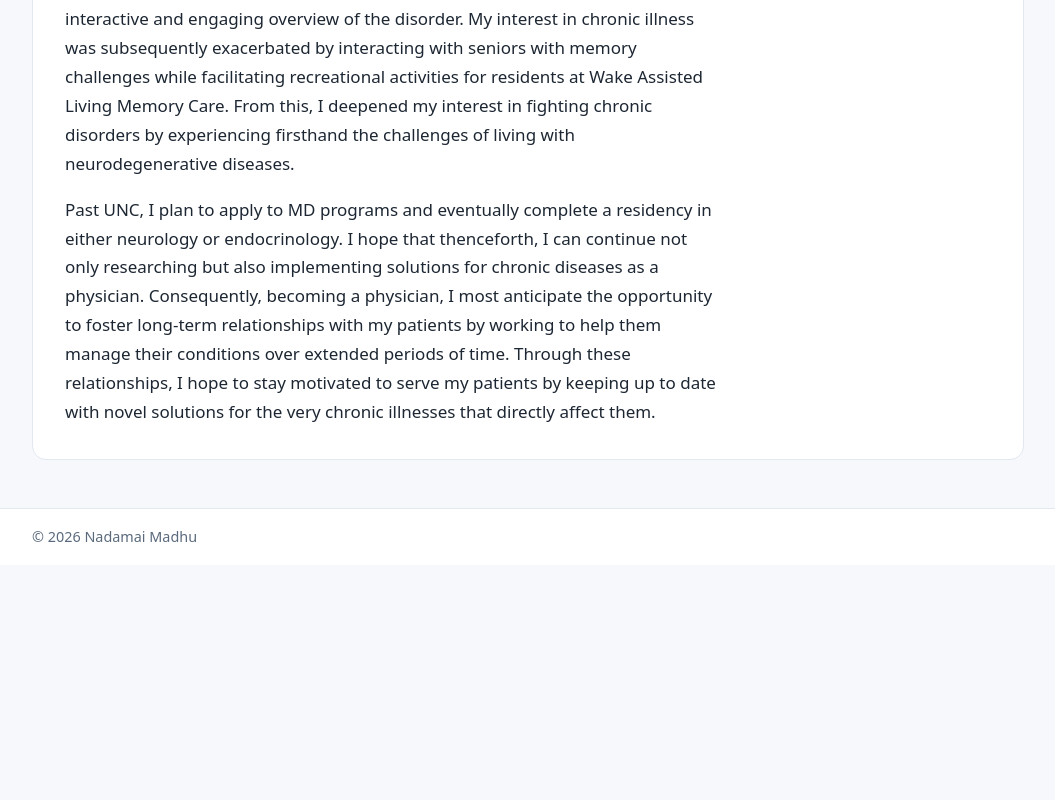
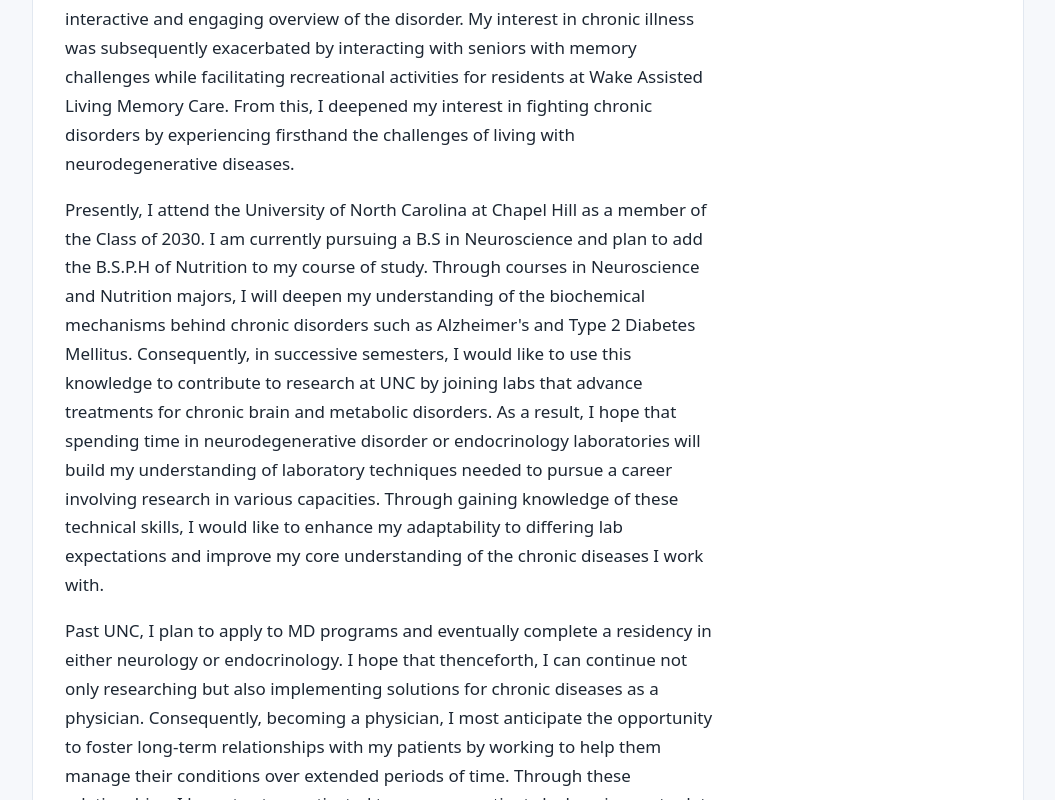
Before and after one commit to nadamaimadhu/nadamaimadhu.github.io, a plain HTML site: page index.html in a window 1280 px wide. Shown: the part 644-1444 px from the top of the page, without its empty margins (112-1167 px from the left). Before the commit the page ends 1209 px from the top, so only its background shows below. Drawn offline with Linux system fonts and the light colour scheme.

Commit message:
change 11

```diff
--- a/index.html
+++ b/index.html
@@ -30,7 +30,7 @@
 
             <p>The onset of an aneurysm in a family friend, through the strain on their family caused by its rupture, initiated my nascent interest in neurological disorders. Learning about treatment methods, such as endovascular coiling, subsequently catalyzed my attraction to the medical field by way of their ingenuity. Consequently, I chose to pursue a medical-centric education by joining my North Carolina high school’s Medical Bio-Science Academy. I was thereafter exposed to the etiology of chronic disorders such as Diabetes and Alzheimer's by taking courses in Health Science that taught overviews of organ systems and their respective disorders. By way of this, I became aware of the significance of early intervention for chronic disorders by learning that fighting them early on slowed disease progression. Thusly, I had the opportunity to present to elementary school students in Raleigh about the implications of Type 2 Diabetes through an interactive and engaging overview of the disorder. My interest in chronic illness was subsequently exacerbated by interacting with seniors with memory challenges while facilitating recreational activities for residents at Wake Assisted Living Memory Care. From this, I deepened my interest in fighting chronic disorders by experiencing firsthand the challenges of living with neurodegenerative diseases.</p>
 
-            <!-- PASTE YOUR MISSING PARAGRAPH HERE, inside <p> ... </p> -->
+            <p>Presently, I attend the University of North Carolina at Chapel Hill as a member of the Class of 2030. I am currently pursuing a B.S in Neuroscience and plan to add the B.S.P.H of Nutrition to my course of study. Through courses in Neuroscience and Nutrition majors, I will deepen my understanding of the biochemical mechanisms behind chronic disorders such as Alzheimer's and Type 2 Diabetes Mellitus. Consequently, in successive semesters, I would like to use this knowledge to contribute to research at UNC by joining labs that advance treatments for chronic brain and metabolic disorders. As a result, I hope that spending time in neurodegenerative disorder or endocrinology laboratories will build my understanding of laboratory techniques needed to pursue a career involving research in various capacities. Through gaining knowledge of these technical skills, I would like to enhance my adaptability to differing lab expectations and improve my core understanding of the chronic diseases I work with. </p>
 
             <p>Past UNC, I plan to apply to MD programs and eventually complete a residency in either neurology or endocrinology. I hope that thenceforth, I can continue not only researching but also implementing solutions for chronic diseases as a physician. Consequently, becoming a physician, I most anticipate the opportunity to foster long-term relationships with my patients by working to help them manage their conditions over extended periods of time. Through these relationships, I hope to stay motivated to serve my patients by keeping up to date with novel solutions for the very chronic illnesses that directly affect them.</p>
             </div>
```
